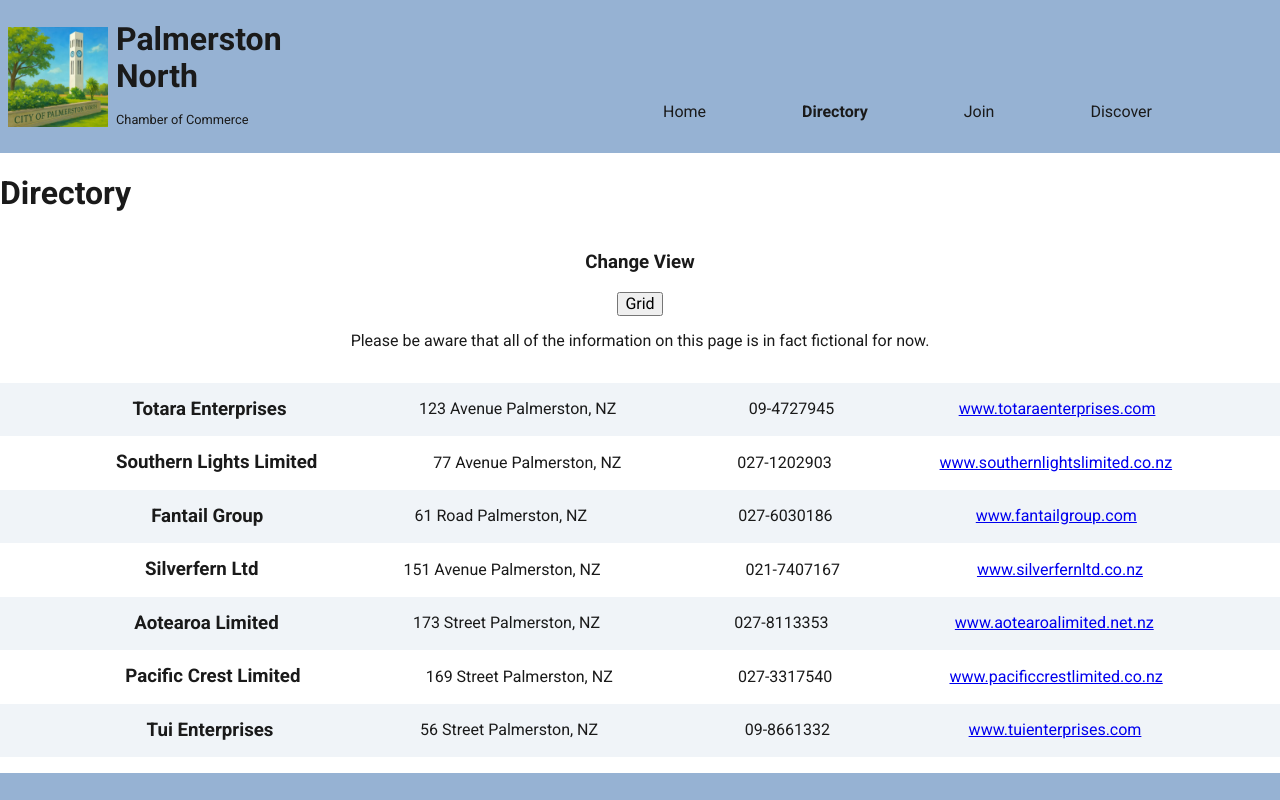
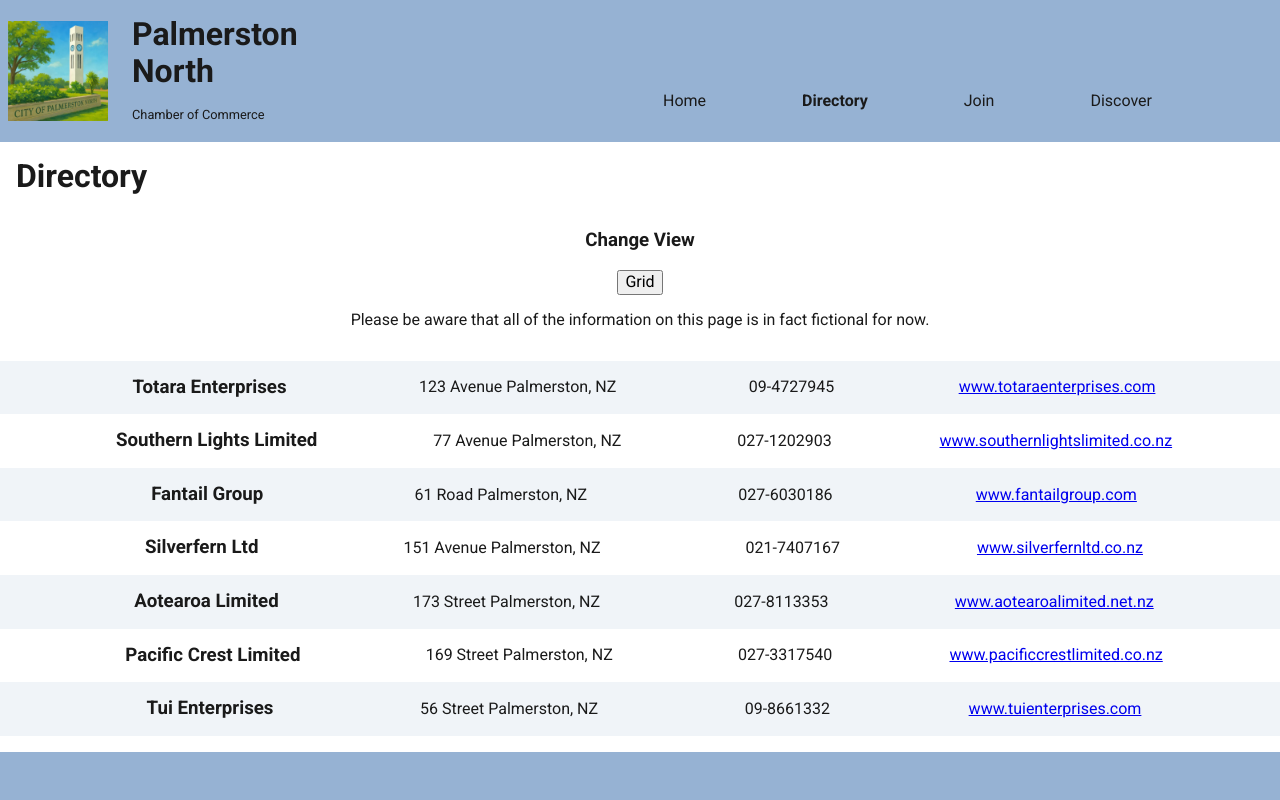
Before and after one commit to chiazmus/wdd231, a plain HTML site: page chamber/directory.html in a window 1280 px wide. Shown: the top 800 px of the page. Drawn offline with Linux system fonts and the light colour scheme.

Commit message:
better-look

```diff
--- a/chamber/styles/small.css
+++ b/chamber/styles/small.css
@@ -140,6 +140,10 @@ main {
     flex-direction: column;
 }
 
+h1 {
+    margin: 1rem;
+}
+
 #viewMenu {
     display: flex;
     flex-direction: column;
```
